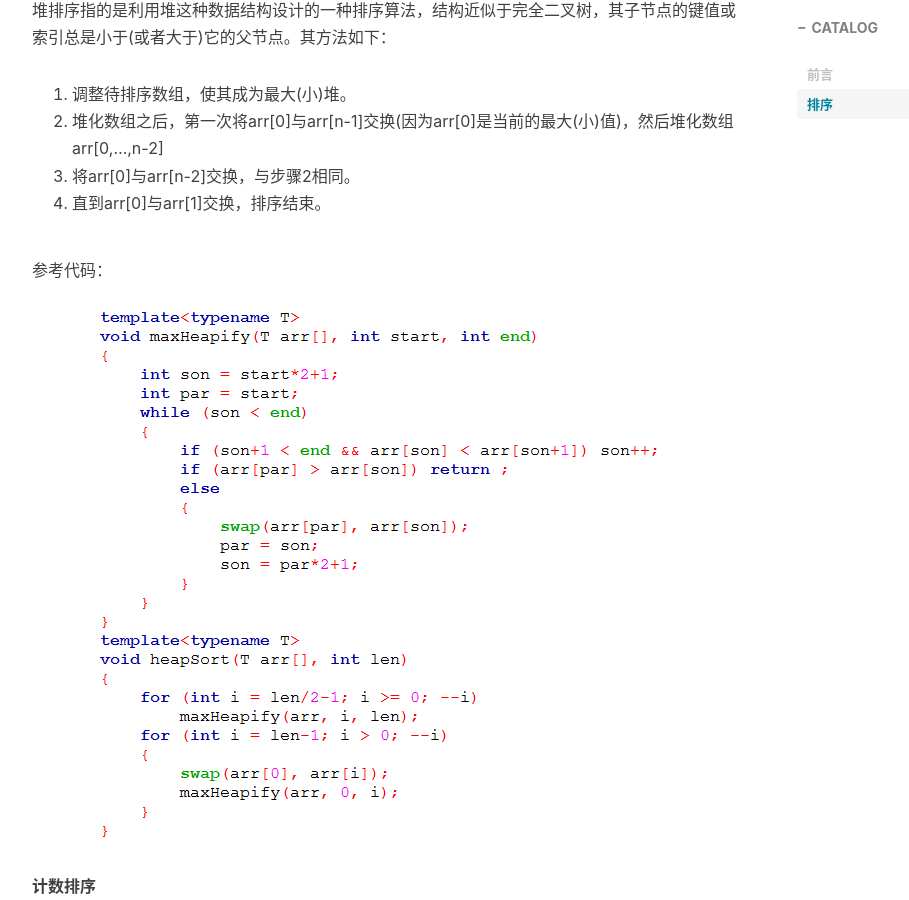
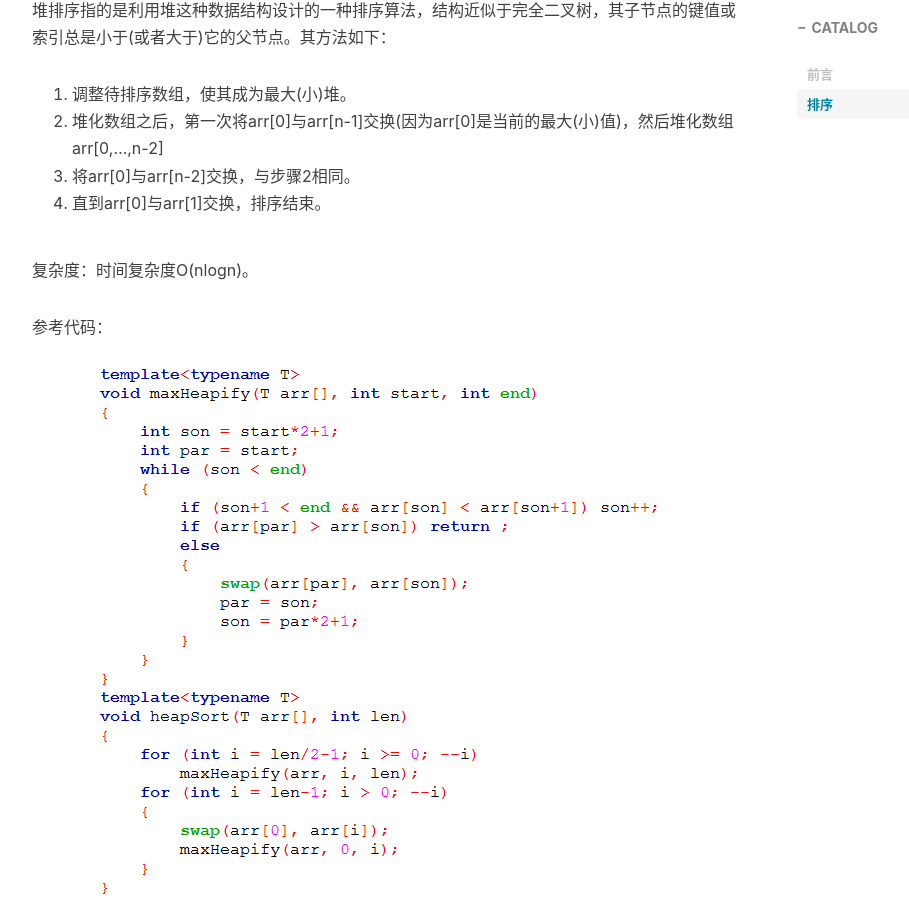
Before and after one commit to CoolIceFire/CoolIceFire.github.io, a Jekyll site: the page built from _posts/2016-06-21-Data Structures and Algorithms.markdown, in a window 1280 px wide and 900 px high, scrolled down 4644 px. Shown: the whole window, without its empty margins (233-1142 px from the left). Built offline with Jekyll 4.4.1, drawn with Linux system fonts in a browser that asks for light colours; nearby versions of some CDN libraries; comment, search, counter and statistics services are not loaded.

Commit message:
Update 2016-06-21-Data Structures and Algorithms.markdown

```diff
--- a/_posts/2016-06-21-Data Structures and Algorithms.markdown
+++ b/_posts/2016-06-21-Data Structures and Algorithms.markdown
@@ -101,6 +101,8 @@ tags:
 3. 将arr[0]与arr[n-2]交换，与步骤2相同。
 4. 直到arr[0]与arr[1]交换，排序结束。
 
+复杂度：时间复杂度O(nlogn)。
+
 参考代码：
 ![](https://raw.githubusercontent.com/CoolIceFire/CoolIceFire.github.io/master/img/20160621/013.png)
 
```
